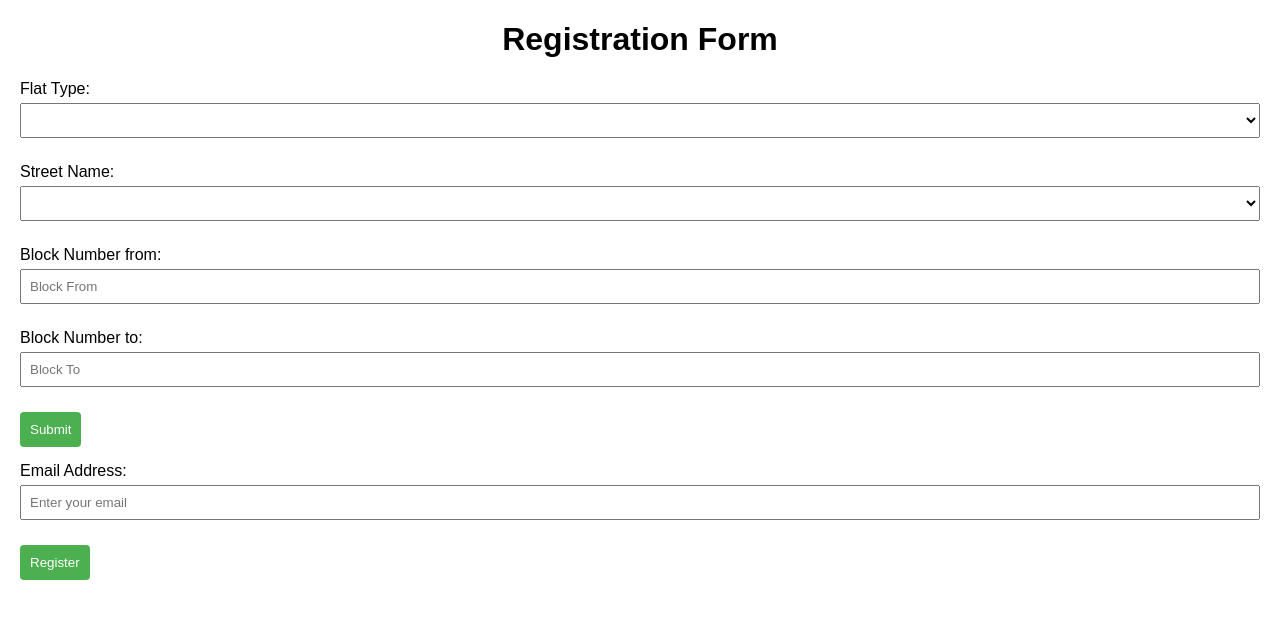
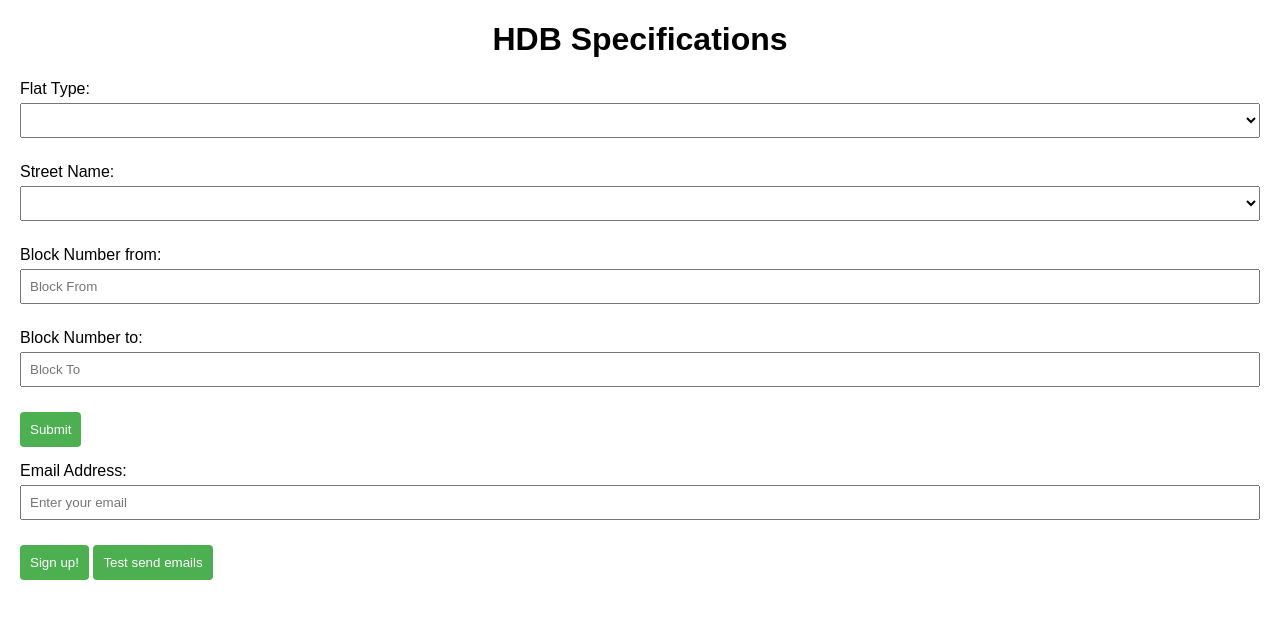
Before and after one commit to ChngYuanLongRandy/HDBResalePriceAlert, a Flask app: page / in a window 1280 px wide. Shown: the top 619 px of the page. Run offline with Flask 3, Linux system fonts and the light colour scheme; lists and menus that the app fills with data are empty; some libraries are stand-ins or nearby versions.

Commit message:
Include Sending Email feature

```diff
--- a/app/app.py
+++ b/app/app.py
@@ -1,8 +1,8 @@
 from flask import Flask, request, jsonify, render_template, send_from_directory
 from services import hdbService
-from services.dbService import create_tables, add_email, get_emails
+from services.emailService import send_email
+from services.dbService import create_tables, add_email, get_emails, get_email
 import yaml
-import sqlite3
 
 
 app = Flask(__name__)
@@ -98,6 +98,50 @@ def register():
     except Exception as e:
         return jsonify({'error': str(e)}), 500
 
+# Takes all of the email that has been verified and sends them according to what they have specified
+@app.route('/testSendEmail', methods=['POST'])
+def sendEmail():
+        try:
+
+            print("Entering send email method")
+
+            with open(config_path, 'r') as yaml_file:
+                configData = yaml.load(yaml_file, Loader=yaml.FullLoader)
+
+            params = configData
+            print(params["params"])
+
+            # Gathers a list of verified emails
+            db= get_emails()
+            print("Printing all verified emails in db")
+            emails = []
+            for entry in db:
+                if entry["verified"] == True:
+                    print(entry["email"])
+                    emails.append(entry["email"])
+
+            # sorted_emails = {}
+
+            # # Sorts them into identical lists
+            # for email in emails:
+
+            for email in emails:
+                email_params = get_email(email)[0] # should only be one result since I'm doing a test
+                params["params"]['flat_type_val'] = email_params['flatType']
+                params["params"]['street_val'] = email_params['streetName']
+                params["params"]['blk_from_val'] = email_params['blkNumberFrom']
+                params["params"]['blk_to_val'] = email_params['blkNumberTo']
+                df = hdbService.get_results(params["params"], params["headers_street"], "df")
+                send_email(df,email)
+
+            json_results = {
+            'emails': emails
+            }
+
+            return jsonify({'message': 'Emails sent', 'data': json_results['emails']}), 200
+        except Exception as e:
+            return jsonify({'error': str(e)}), 500
+
 if __name__ == '__main__':
     # app.run(debug=True)
     app.run(debug=True, host='0.0.0.0', port=5000)
--- a/app/services/dbService.py
+++ b/app/services/dbService.py
@@ -53,3 +53,19 @@ def get_emails():
     connection.close()
 
     return emails
+
+def get_email(email:str):
+    connection = sqlite3.connect('database.db')
+    cursor = connection.cursor()
+
+    cursor.execute("SELECT * FROM emails where email == '(%s,)'", (email,))
+    rows = cursor.fetchall()
+
+    emails = [{'id': row[0],'created': row[1], 'email': row[2], 'verified': row[3],
+               'flatType': row[4],'streetname': row[5],'blkFrom': row[6],'blkTo': row[7],
+               'lastSent': row[8],'sent': row[9]} for row in rows]
+
+    connection.commit()
+    connection.close()
+
+    return emails
--- a/app/services/hdbService.py
+++ b/app/services/hdbService.py
@@ -4,9 +4,7 @@ from selenium.webdriver.chrome.service import Service
 from selenium.webdriver.common.by import By
 from selenium.webdriver.chrome.options import Options
 import pandas as pd
-from email.mime.multipart import MIMEMultipart
-from email.mime.text import MIMEText
-import smtplib, ssl
+
 import yaml
 
 config_path = "app/config/config.yaml"
@@ -152,31 +150,6 @@ def save_dataframe(df:pd.DataFrame, filepath:str, headers:str) ->None:
     except Exception as ex:
         print("unable to save due to {}",ex)
 
-# sends an email
-def send_email(df:pd.DataFrame):
-    port = 465  # For SSL
-    smtp_server = "smtp.gmail.com"
-    sender_email = 'hdbresalealertservice@gmail.com'
-    receiver_email  = 'chngyuanlong@gmail.com'
-    password = "qcbx wfzf eysm xlxk"
-    html_table = df.to_html(index=False)
-    # Attach HTML content to the email
-    message = MIMEMultipart()
-    html_body = f'<html><body>{html_table}</body></html>'
-    message.attach(MIMEText(html_body, 'html'))
-    message['From'] = sender_email
-    message['To'] = receiver_email
-    message['Subject'] = "HDB Resale Alert"
-    try:
-        print(f"attempting to send email with following params -> from: {message['From']} To: {message['To']} Subject: {message['Subject']}")
-        print(f"With email body : {html_body}")
-        context = ssl.create_default_context()
-        with smtplib.SMTP_SSL(smtp_server, port, context=context) as server:
-            server.login(sender_email, password)
-            server.sendmail(sender_email, receiver_email, message.as_string())
-        print("Email sent!")
-    except Exception as ex:
-        print(f"Unable to send email due to {ex} ")
 
 # if (__name__ == "__main__") :
 #     main_hdb()
--- a/app/templates/index.html
+++ b/app/templates/index.html
@@ -4,11 +4,11 @@
     <meta charset="UTF-8">
     <meta name="viewport" content="width=device-width, initial-scale=1.0">
     <link rel="stylesheet" href="../static/style.css">
-    <title>Registration Page</title>
+    <title>HDB Resale Price Alert Service</title>
 </head>
 <body>
 
-    <h1>Registration Form</h1>
+    <h1>HDB Specifications</h1>
 
     <div>
         <label for="flatType">Flat Type:</label>
@@ -45,7 +45,9 @@
         <input type="email" id="email" placeholder="Enter your email">
     </div>
 
-    <button onclick="registerUser()">Register</button>
+    <button onclick="registerUser()">Sign up!</button>
+
+    <button onclick="testSendEmail()">Test send emails</button>
 
     <script src="../static/script.js"></script>
     <script src="https://cdn.jsdelivr.net/npm/js-yaml/dist/js-yaml.min.js"></script>
```
